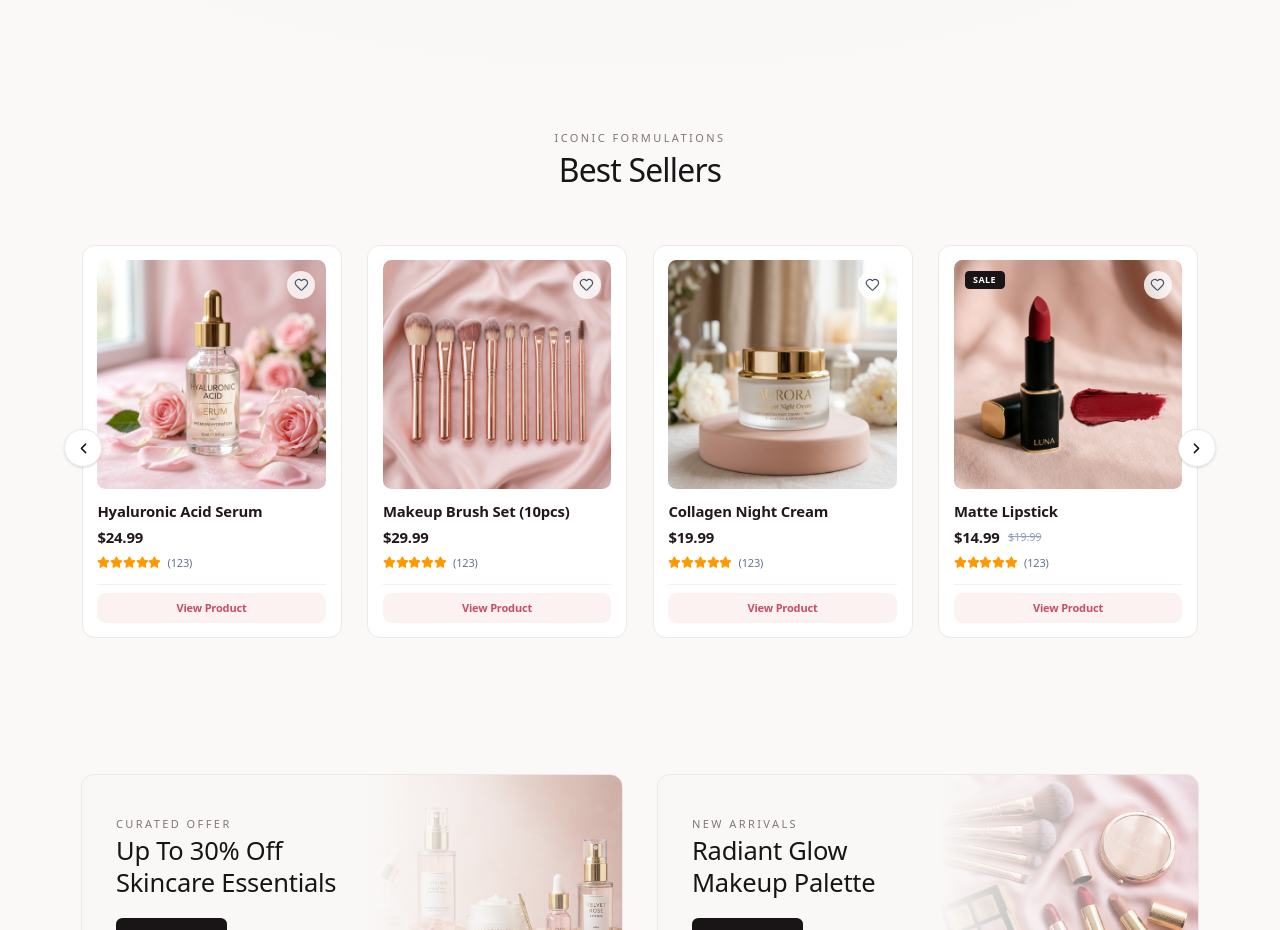
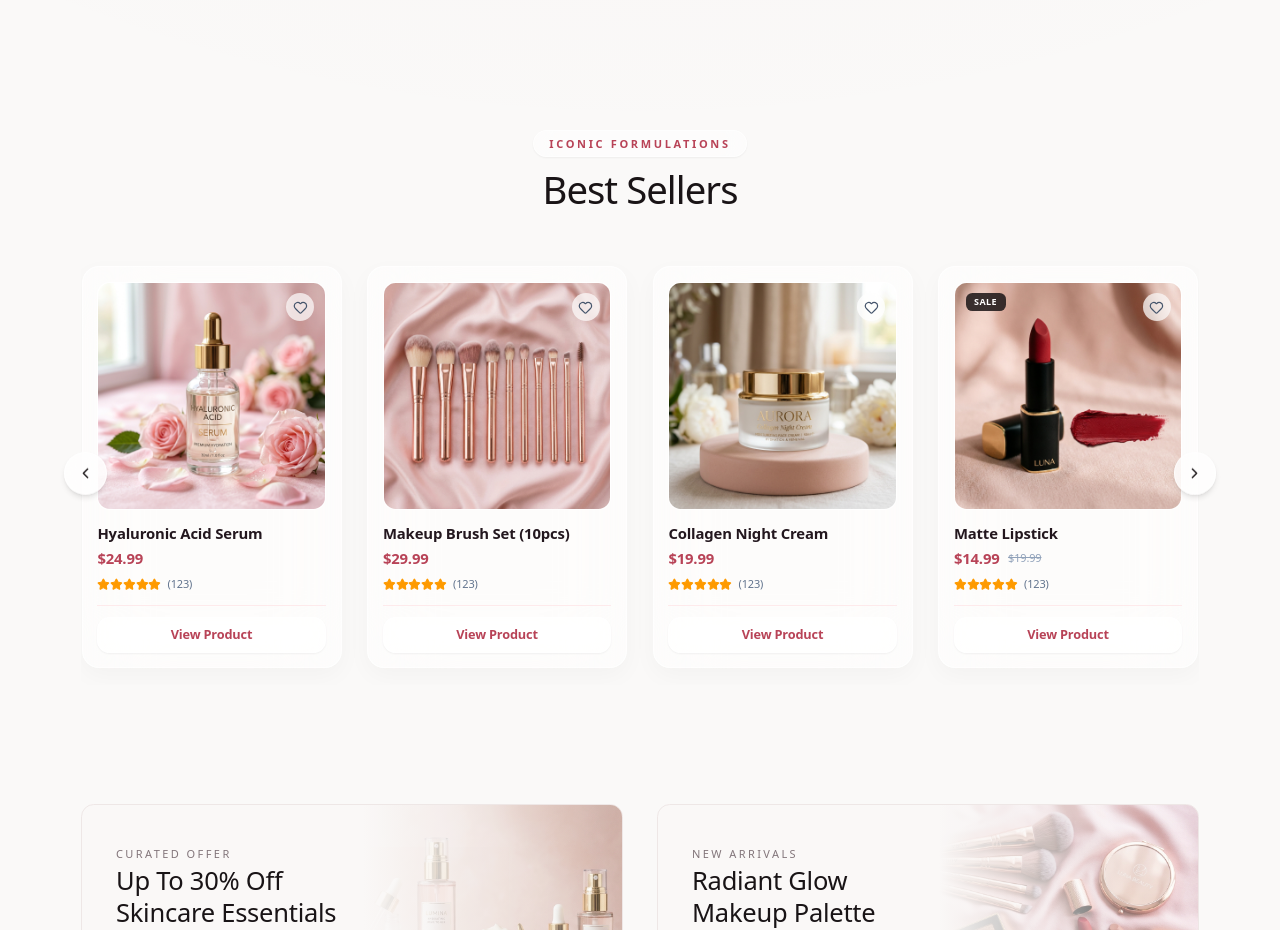
Before and after one commit to ruhul2003/Beauty-and-Blush, a Next.js app in the folder frontend/: page / in a window 1280 px wide. Shown: the part 1440-2370 px from the top of the page. Built offline with nearby package versions, Linux system fonts and the light colour scheme; no server answers; a web font is replaced by a local one.

Commit message:
apply glassy blur styling to trending products section

```diff
--- a/frontend/src/components/TrendingProducts.jsx
+++ b/frontend/src/components/TrendingProducts.jsx
@@ -102,18 +102,18 @@ export function TrendingProducts({ products = [] }) {
     <section className="py-12 md:py-16 relative overflow-hidden">
       <div className="w-[90%] mx-auto px-2 sm:px-4">
 
-        {/* Section Heading with Framer Motion */}
+        {/* Section Heading with Glass Badge */}
         <motion.div
           initial={{ opacity: 0, y: 16 }}
           whileInView={{ opacity: 1, y: 0 }}
           viewport={{ once: true, margin: "-40px" }}
           transition={{ duration: 0.5 }}
-          className="text-center mb-10 sm:mb-12"
+          className="text-center mb-10 sm:mb-12 flex flex-col items-center"
         >
-          <p className="text-[11px] uppercase tracking-[0.22em] text-[#82757a] font-medium mb-1">
+          <span className="px-3.5 py-1 rounded-full text-[10px] sm:text-[11px] uppercase tracking-[0.24em] font-semibold text-[#b84357] dark:text-rose-300 bg-white/50 dark:bg-white/5 backdrop-blur-xl border border-white/60 dark:border-white/10 shadow-xs mb-2.5">
             Iconic Formulations
-          </p>
-          <h2 className="text-2xl sm:text-3xl font-serif text-[#191416] dark:text-white font-normal tracking-tight">
+          </span>
+          <h2 className="text-2xl sm:text-3xl md:text-4xl font-serif text-[#191416] dark:text-white font-normal tracking-tight">
             Best Sellers
           </h2>
         </motion.div>
@@ -124,7 +124,7 @@ export function TrendingProducts({ products = [] }) {
           {/* Left Arrow Button */}
           <button
             onClick={() => handleScroll('left')}
-            className="hidden md:flex absolute -left-4 top-1/2 -translate-y-1/2 z-20 w-9 h-9 rounded-full bg-white dark:bg-[#141114] shadow-sm border border-[#eee7e6] dark:border-white/10 items-center justify-center text-[#191416] dark:text-white hover:border-[#191416] active:scale-95 transition-all"
+            className="hidden md:flex absolute -left-4 top-1/2 -translate-y-1/2 z-20 w-10 h-10 rounded-full bg-white/75 dark:bg-[#140c16]/80 backdrop-blur-xl shadow-md border border-white/70 dark:border-white/10 items-center justify-center text-[#191416] dark:text-white hover:border-[#b84357] active:scale-95 transition-all cursor-pointer"
             aria-label="Previous products"
           >
             <ChevronLeft className="w-4 h-4" />
@@ -133,7 +133,7 @@ export function TrendingProducts({ products = [] }) {
           {/* Right Arrow Button */}
           <button
             onClick={() => handleScroll('right')}
-            className="hidden md:flex absolute -right-4 top-1/2 -translate-y-1/2 z-20 w-9 h-9 rounded-full bg-white dark:bg-[#141114] shadow-sm border border-[#eee7e6] dark:border-white/10 items-center justify-center text-[#191416] dark:text-white hover:border-[#191416] active:scale-95 transition-all"
+            className="hidden md:flex absolute -right-4 top-1/2 -translate-y-1/2 z-20 w-10 h-10 rounded-full bg-white/75 dark:bg-[#140c16]/80 backdrop-blur-xl shadow-md border border-white/70 dark:border-white/10 items-center justify-center text-[#191416] dark:text-white hover:border-[#b84357] active:scale-95 transition-all cursor-pointer"
             aria-label="Next products"
           >
             <ChevronRight className="w-4 h-4" />
@@ -154,11 +154,11 @@ export function TrendingProducts({ products = [] }) {
                   viewport={{ once: true, margin: "-40px" }}
                   transition={{ duration: 0.45, delay: idx * 0.08 }}
                   whileHover={{ y: -4 }}
-                  className="snap-item w-[220px] sm:w-[240px] md:w-[260px] flex-shrink-0 bg-white dark:bg-[#141114] rounded-xl overflow-hidden border border-[#eee7e6] dark:border-white/10 p-3 sm:p-3.5 flex flex-col justify-between group/card hover:border-[#d6cecc] dark:hover:border-white/20 transition-all duration-300 shadow-none hover:shadow-md"
+                  className="snap-item w-[220px] sm:w-[240px] md:w-[260px] flex-shrink-0 bg-white/55 dark:bg-[#150d18]/60 backdrop-blur-2xl backdrop-saturate-180 rounded-2xl overflow-hidden border border-white/65 dark:border-white/10 p-3 sm:p-3.5 flex flex-col justify-between group/card hover:border-[#b84357]/40 dark:hover:border-rose-400/40 transition-all duration-300 shadow-[0_8px_25px_rgba(0,0,0,0.03)] hover:shadow-[0_14px_30px_rgba(184,67,87,0.12)]"
                 >
                   <div>
                     {/* Product Image Frame */}
-                    <div className="relative aspect-square w-full rounded-lg overflow-hidden bg-[#faf8f7] dark:bg-white/5 mb-3">
+                    <div className="relative aspect-square w-full rounded-xl overflow-hidden bg-white/40 dark:bg-white/5 backdrop-blur-md border border-white/50 dark:border-white/5 mb-3">
                       <Link href={`/browse?category=${prod.category}`} className="block w-full h-full">
                         <img
                           src={prod.image}
@@ -169,7 +169,7 @@ export function TrendingProducts({ products = [] }) {
 
                       {/* SALE Badge */}
                       {prod.isSale && (
-                        <span className="absolute top-2.5 left-2.5 px-2 py-0.5 text-[9px] font-semibold uppercase tracking-wider rounded bg-[#191416] text-white">
+                        <span className="absolute top-2.5 left-2.5 px-2 py-0.5 text-[9px] font-semibold uppercase tracking-wider rounded-md bg-[#191416]/85 dark:bg-white/90 text-white dark:text-[#191416] backdrop-blur-md">
                           SALE
                         </span>
                       )}
@@ -179,8 +179,8 @@ export function TrendingProducts({ products = [] }) {
                         onClick={() => toggleWishlist(prod)}
                         className={`absolute top-2.5 right-2.5 p-1.5 rounded-full backdrop-blur-md transition-all ${
                           isSaved
-                            ? 'bg-[#c94d64] text-white'
-                            : 'bg-white/80 dark:bg-black/60 text-slate-600 dark:text-slate-300 hover:text-[#c94d64]'
+                            ? 'bg-[#c94d64] text-white shadow-xs'
+                            : 'bg-white/70 dark:bg-black/60 text-slate-600 dark:text-slate-300 hover:text-[#c94d64]'
                         }`}
                         title="Save to wishlist"
                       >
@@ -197,7 +197,7 @@ export function TrendingProducts({ products = [] }) {
 
                     {/* Price with Strike-through */}
                     <div className="mt-1 flex items-center gap-2">
-                      <span className="text-xs sm:text-sm font-bold text-[#23171e] dark:text-white">
+                      <span className="text-xs sm:text-sm font-bold text-[#b84357] dark:text-rose-300">
                         {prod.price}
                       </span>
                       {prod.originalPrice && (
@@ -221,10 +221,10 @@ export function TrendingProducts({ products = [] }) {
                   </div>
 
                   {/* Add to Bag Button */}
-                  <div className="mt-3 pt-2 border-t border-[#fae0e4]/60 dark:border-rose-950/40">
+                  <div className="mt-3 pt-2.5 border-t border-rose-200/40 dark:border-white/10">
                     <Link
                       href={`/browse?category=${prod.category}`}
-                      className="w-full py-1.5 text-center text-[11px] font-bold rounded-lg bg-[#fcf2f2] hover:bg-[#c94d64] text-[#c94d64] hover:text-white active:scale-95 transition-all block"
+                      className="w-full py-2 text-center text-xs font-semibold rounded-xl bg-white/60 dark:bg-white/10 hover:bg-[#b84357] text-[#b84357] dark:text-rose-300 hover:text-white border border-white/70 dark:border-white/10 backdrop-blur-md active:scale-95 transition-all block shadow-xs"
                     >
                       View Product
                     </Link>
```
